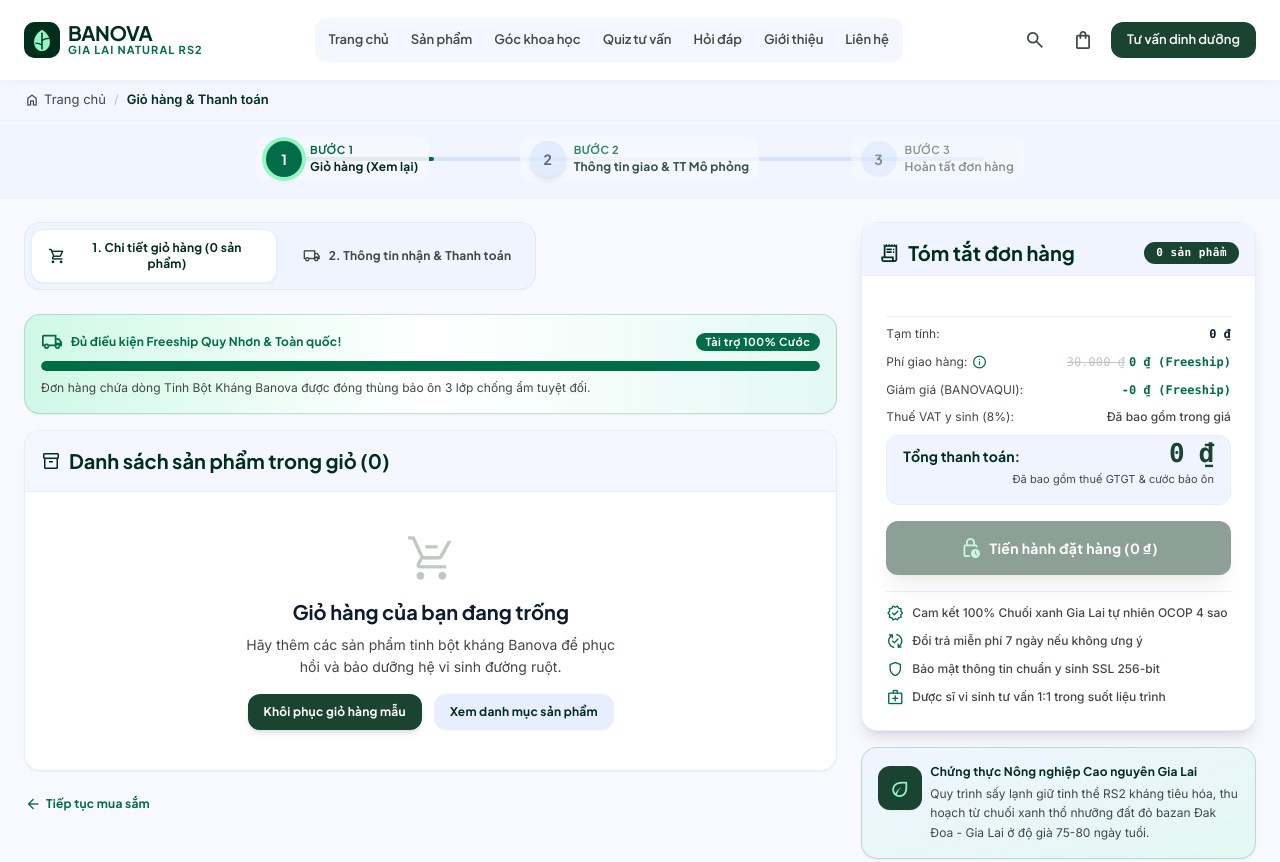
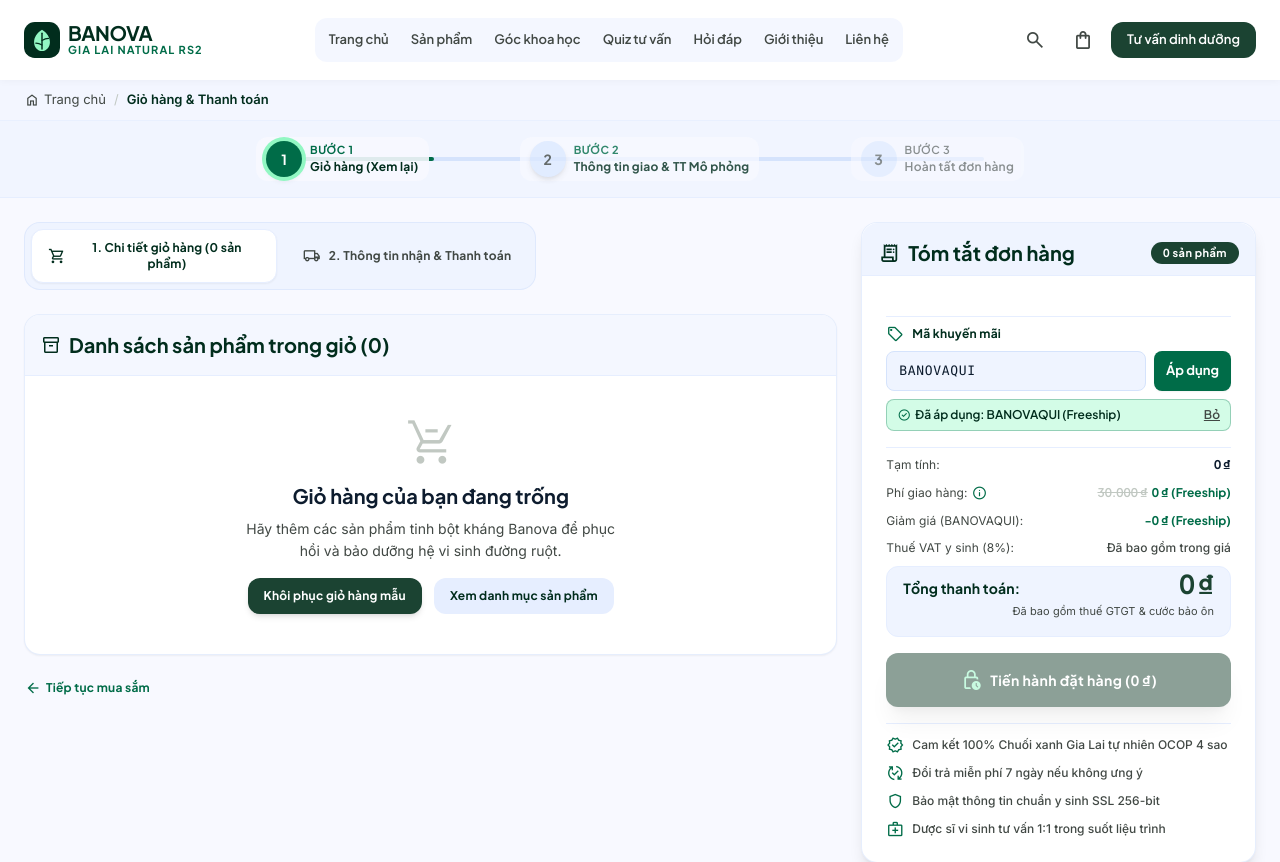
Before and after one commit to ThanhNam7791aaa/Banova, a React (Vite) app: page /gio-hang in a window 1280 px wide. Shown: the top 862 px of the page. Built offline with nearby package versions, Linux system fonts and the light colour scheme.

Commit message:
fix(fe): bo 2 khoi thua trong gio hang, chuyen voucher vao tom tat don hang, dong bo font so tien

```diff
--- a/src/pages/CheckoutPage.jsx
+++ b/src/pages/CheckoutPage.jsx
@@ -291,25 +291,6 @@
               {/* ======================= STEP 1: XEM LẠI GIỎ HÀNG ======================= */}
               {currentStep === 1 && (
                 <div className="space-y-space-md animate-in fade-in duration-300">
-                  {/* Free Shipping Milestone Card */}
-                  <div className="bg-gradient-to-r from-secondary-container/40 via-surface-container-lowest to-secondary-container/20 p-space-md rounded-2xl border border-secondary/20 shadow-sm space-y-2">
-                    <div className="flex items-center justify-between">
-                      <div className="flex items-center gap-2 text-secondary">
-                        <span className="material-symbols-outlined text-[22px]">local_shipping</span>
-                        <span className="font-label-md text-label-md font-bold">Đủ điều kiện Freeship Quy Nhơn &amp; Toàn quốc!</span>
-                      </div>
-                      <span className="font-label-sm text-label-sm bg-secondary text-on-secondary px-2.5 py-0.5 rounded-full font-bold">
-                        Tài trợ 100% Cước
-                      </span>
-                    </div>
-                    <div className="w-full bg-surface-container h-2.5 rounded-full overflow-hidden">
-                      <div className="bg-secondary h-full rounded-full transition-all duration-700" style={{ width: '100%' }} />
-                    </div>
-                    <p className="font-body-sm text-body-sm text-on-surface-variant">
-                      Đơn hàng chứa dòng Tinh Bột Kháng Banova được đóng thùng bảo ôn 3 lớp chống ẩm tuyệt đối.
-                    </p>
-                  </div>
-
                   {/* Cart Products List */}
                   <div className="bg-surface-container-lowest rounded-2xl shadow-sm border border-surface-container-highest/60 overflow-hidden">
                     <div className="p-space-md bg-surface-container-low/70 flex justify-between items-center border-b border-surface-container">
@@ -369,7 +350,7 @@
                                 <p className="font-body-sm text-body-sm text-on-surface-variant line-clamp-1">
                                   {item.description || 'Sản phẩm dinh dưỡng vi sinh kháng tinh bột RS2'}
                                 </p>
-                                <div className="text-secondary font-bold font-label-md text-label-md sm:hidden mt-1">
+                                <div className="text-secondary font-bold font-label-md text-label-md sm:hidden mt-1 tabular-nums">
                                   {formatVND(item.price)}
                                 </div>
                               </div>
@@ -377,7 +358,7 @@
 
                             <div className="flex items-center justify-between w-full sm:w-auto gap-space-lg shrink-0">
                               <div className="hidden sm:block text-right">
-                                <span className="font-label-md text-label-md text-on-surface font-bold">
+                                <span className="font-label-md text-label-md text-on-surface font-bold tabular-nums">
                                   {formatVND(item.price)}
                                 </span>
                                 <span className="block font-body-sm text-[12px] text-on-surface-variant">Đơn giá</span>
@@ -406,7 +387,7 @@
 
                               {/* Thành tiền & Nút Xóa */}
                               <div className="text-right min-w-[100px]">
-                                <div className="font-headline-sm text-headline-sm text-primary font-extrabold font-mono">
+                                <div className="font-headline-sm text-headline-sm text-primary font-bold tabular-nums">
                                   {formatVND(item.price * item.quantity)}
                                 </div>
                                 <button
@@ -465,71 +446,12 @@
                             </p>
                           </div>
                         </div>
-                        <span className="font-label-md text-label-md font-extrabold text-secondary font-mono">
+                        <span className="font-label-md text-label-md font-bold text-secondary tabular-nums">
                           0 ₫ (Miễn phí)
                         </span>
                       </div>
                     )}
                   </div>
-
-                  {/* Promo Code Section */}
-                  {cartItems.length > 0 && (
-                    <div className="space-y-space-xs">
-                      <div className="bg-surface-container-lowest p-space-md rounded-2xl shadow-sm border border-surface-container-highest/60 flex flex-col sm:flex-row items-center justify-between gap-space-md">
-                        <div className="flex items-center gap-space-sm w-full sm:w-auto">
-                          <div className="w-10 h-10 rounded-xl bg-secondary-container/60 flex items-center justify-center text-secondary">
-                            <span className="material-symbols-outlined text-[22px]">sell</span>
-                          </div>
-                          <div>
-                            <p className="font-label-md text-label-md text-primary font-bold">Mã Voucher / Khuyến mãi</p>
-                            <p className="font-body-sm text-body-sm text-on-surface-variant">
-                              Nhập mã ưu đãi (Ví dụ: <strong className="text-secondary font-mono">BANOVAQUI</strong> hoặc <strong className="text-secondary font-mono">FREESHIP</strong>)
-                            </p>
-                          </div>
-                        </div>
-                        <form onSubmit={handleApplyCoupon} className="flex items-center gap-2 w-full sm:w-auto">
-                          <div className="relative flex-1 sm:w-64">
-                            <input
-                              type="text"
-                              value={couponCode}
-                              onChange={(e) => setCouponCode(e.target.value)}
-                              placeholder="Nhập BANOVAQUI"
-                              className="w-full h-11 px-4 bg-surface-container-low border border-surface-container-highest rounded-xl text-on-surface font-label-md text-label-md focus:outline-none focus:border-secondary focus:bg-surface-container-lowest uppercase tracking-wider font-mono"
-                            />
-                          </div>
-                          <button
-                            type="submit"
-                            className="h-11 px-space-md bg-secondary text-on-secondary rounded-xl font-label-md text-label-md hover:bg-secondary/90 transition-all font-bold shrink-0 shadow-sm cursor-pointer"
-                          >
-                            Áp dụng
-                          </button>
-                        </form>
-                      </div>
-
-                      {couponError && (
-                        <p className="text-error font-body-sm text-sm px-2">{couponError}</p>
-                      )}
-
-                      {/* Coupon Applied Badge Banner */}
-                      {couponApplied && (
-                        <div className="bg-secondary-container/40 border border-secondary/30 p-space-sm rounded-xl flex items-center justify-between">
-                          <div className="flex items-center gap-space-sm">
-                            <span className="material-symbols-outlined text-secondary">check_circle</span>
-                            <span className="font-label-md text-label-md text-primary font-bold">
-                              Mã <strong className="font-mono text-secondary">{couponCode || 'BANOVAQUI'}</strong> đã kích hoạt thành công: Miễn phí vận chuyển 100% toàn quốc
-                            </span>
-                          </div>
-                          <button
-                            type="button"
-                            onClick={handleRemoveCoupon}
-                            className="font-label-sm text-label-sm text-on-surface-variant hover:text-error underline font-semibold cursor-pointer"
-                          >
-                            Bỏ chọn
-                          </button>
-                        </div>
-                      )}
-                    </div>
-                  )}
 
                   {/* Thanh điều hướng thao tác Bước 1 */}
                   <div className="flex justify-between items-center pt-2">
@@ -862,7 +784,7 @@
                     <span className="material-symbols-outlined text-primary text-[22px]">receipt_long</span>
                     <h3 className="font-headline-sm text-headline-sm text-primary font-bold">Tóm tắt đơn hàng</h3>
                   </div>
-                  <span className="font-label-sm text-label-sm bg-primary-container text-on-primary px-3 py-1 rounded-full font-bold font-mono">
+                  <span className="font-label-sm text-label-sm bg-primary-container text-on-primary px-3 py-1 rounded-full font-bold tabular-nums">
                     {totalQty} sản phẩm
                   </span>
                 </div>
@@ -877,18 +799,59 @@
                           {item.quantity}x {item.name}
                         </span>
                       </div>
-                      <span className="font-bold text-primary font-mono text-sm shrink-0">
+                      <span className="font-bold text-primary text-sm shrink-0 font-label-md tabular-nums">
                         {formatVND(item.price * item.quantity)}
                       </span>
                     </div>
                   ))}
                 </div>
 
+                {/* Mã khuyến mãi */}
+                <div className="pt-2 border-t border-surface-container space-y-2">
+                  <div className="flex items-center gap-2 text-primary">
+                    <span className="material-symbols-outlined text-secondary text-[18px]">sell</span>
+                    <span className="font-label-md text-label-md font-bold">Mã khuyến mãi</span>
+                  </div>
+                  <form onSubmit={handleApplyCoupon} className="flex items-center gap-2">
+                    <input
+                      type="text"
+                      value={couponCode}
+                      onChange={(e) => setCouponCode(e.target.value)}
+                      placeholder="Nhập BANOVAQUI"
+                      className="flex-1 h-10 px-3 bg-surface-container-low border border-surface-container-highest rounded-lg text-on-surface font-label-md text-[13px] focus:outline-none focus:border-secondary focus:bg-surface-container-lowest uppercase tracking-wider font-mono"
+                    />
+                    <button
+                      type="submit"
+                      className="h-10 px-3 bg-secondary text-on-secondary rounded-lg font-label-md text-[13px] hover:bg-secondary/90 transition-all font-bold shrink-0 shadow-sm cursor-pointer"
+                    >
+                      Áp dụng
+                    </button>
+                  </form>
+                  {couponError && (
+                    <p className="text-error font-body-sm text-[12px]">{couponError}</p>
+                  )}
+                  {couponApplied && (
+                    <div className="flex items-center justify-between gap-2 bg-secondary-container/40 border border-secondary/30 rounded-lg px-2.5 py-1.5">
+                      <span className="font-label-sm text-[12px] text-primary font-semibold flex items-center gap-1">
+                        <span className="material-symbols-outlined text-secondary text-[14px]">check_circle</span>
+                        Đã áp dụng: {couponCode || 'BANOVAQUI'} (Freeship)
+                      </span>
+                      <button
+                        type="button"
+                        onClick={handleRemoveCoupon}
+                        className="font-label-sm text-[12px] text-on-surface-variant hover:text-error underline font-semibold cursor-pointer"
+                      >
+                        Bỏ
+                      </button>
+                    </div>
+                  )}
+                </div>
+
                 {/* Bảng tính chi phí */}
                 <div className="space-y-2.5 pt-2 border-t border-surface-container text-body-sm">
                   <div className="flex justify-between items-center text-on-surface-variant">
                     <span>Tạm tính:</span>
-                    <span className="font-bold text-on-surface font-mono">{formatVND(subtotal)}</span>
+                    <span className="font-bold text-on-surface font-label-md tabular-nums">{formatVND(subtotal)}</span>
                   </div>
                   <div className="flex justify-between items-center text-on-surface-variant">
                     <span className="flex items-center gap-1">
@@ -896,13 +859,13 @@
                       <span className="material-symbols-outlined text-[16px] text-secondary" title="Freeship Quy Nhơn &amp; Toàn Quốc">info</span>
                     </span>
                     <div className="text-right">
-                      <span className="text-outline-variant line-through text-xs font-mono mr-1">30.000 ₫</span>
-                      <span className="text-secondary font-bold font-mono">0 ₫ (Freeship)</span>
+                      <span className="text-outline-variant line-through text-xs font-label-md tabular-nums mr-1">30.000 ₫</span>
+                      <span className="text-secondary font-bold font-label-md tabular-nums">0 ₫ (Freeship)</span>
                     </div>
                   </div>
                   <div className="flex justify-between items-center text-on-surface-variant">
                     <span>Giảm giá ({couponCode}):</span>
-                    <span className="text-secondary font-bold font-mono">
+                    <span className="text-secondary font-bold font-label-md tabular-nums">
                       {couponApplied ? '-0 ₫ (Freeship)' : '0 ₫'}
                     </span>
                   </div>
@@ -915,7 +878,7 @@
                   <div className="pt-space-sm mt-space-sm bg-surface-container-low p-space-md rounded-xl space-y-1 border border-surface-container">
                     <div className="flex justify-between items-baseline">
                       <span className="font-label-lg text-label-lg font-bold text-primary">Tổng thanh toán:</span>
-                      <span className="font-headline-lg text-[26px] font-extrabold text-primary-container tracking-tight font-mono">
+                      <span className="font-headline-lg text-[26px] font-bold text-primary-container tracking-tight tabular-nums">
                         {formatVND(finalTotal)}
                       </span>
                     </div>
@@ -947,7 +910,7 @@
                       handleSubmitOrder();
                     }
                   }}
-                  className="w-full py-4 bg-primary-container text-on-primary rounded-xl font-label-lg text-label-lg font-bold tracking-wide shadow-xl hover:bg-primary transition-all flex items-center justify-center gap-2 group transform active:scale-[0.98] cursor-pointer disabled:opacity-50 disabled:pointer-events-none"
+                  className="w-full py-4 bg-primary-container text-on-primary rounded-xl font-label-lg text-label-lg font-bold tracking-wide shadow-xl hover:bg-primary transition-all flex items-center justify-center gap-2 group transform active:scale-[0.98] cursor-pointer disabled:opacity-50 disabled:pointer-events-none tabular-nums"
                 >
                   <span className="material-symbols-outlined text-[22px] group-hover:rotate-12 transition-transform text-secondary-fixed">
                     lock_clock
@@ -986,18 +949,6 @@
                 </div>
               </div>
 
-              {/* Thông tin chứng thực nông nghiệp Gia Lai */}
-              <div className="bg-gradient-to-br from-surface-container-low to-secondary-container/20 border border-secondary/20 rounded-2xl p-space-md flex items-start gap-space-sm shadow-sm">
-                <div className="w-11 h-11 rounded-xl bg-primary-container text-on-primary flex items-center justify-center shrink-0 shadow-sm mt-0.5">
-                  <span className="material-symbols-outlined text-secondary-fixed text-[22px]">eco</span>
-                </div>
-                <div className="space-y-1">
-                  <h4 className="font-label-md text-label-md font-bold text-primary">Chứng thực Nông nghiệp Cao nguyên Gia Lai</h4>
-                  <p className="font-body-sm text-[12px] text-on-surface-variant leading-relaxed">
-                    Quy trình sấy lạnh giữ tinh thể RS2 kháng tiêu hóa, thu hoạch từ chuối xanh thổ nhưỡng đất đỏ bazan Đak Đoa - Gia Lai ở độ già 75-80 ngày tuổi.
-                  </p>
-                </div>
-              </div>
             </div>
           </div>
         </div>
@@ -1179,7 +1130,7 @@
                             </p>
                           </div>
                         </div>
-                        <span className="font-label-sm text-label-sm px-2 py-1 rounded bg-surface-container-highest text-on-surface-variant font-bold font-mono">
+                        <span className="font-label-sm text-label-sm px-2 py-1 rounded bg-surface-container-highest text-on-surface-variant font-bold tabular-nums">
                           {orderSuccessData.paymentMethod === 'demo' ? 'Sandbox 0đ' : 'COD'}
                         </span>
                       </div>
@@ -1241,7 +1192,7 @@
                                   {item.rsTag || 'RS2 Tự nhiên từ chuối xanh Đak Đoa Gia Lai'}
                                 </p>
                               </div>
-                              <span className="font-headline-sm text-headline-sm text-[16px] text-primary font-bold font-mono">
+                              <span className="font-headline-sm text-headline-sm text-[16px] text-primary font-bold tabular-nums">
                                 {formatVND(item.price * item.quantity)}
                               </span>
                             </div>
@@ -1275,7 +1226,7 @@
                                 Liệu trình kích hoạt vi khuẩn tạo Butyrate
                               </p>
                             </div>
-                            <span className="font-label-lg text-label-lg text-secondary font-bold font-mono">0 ₫</span>
+                            <span className="font-label-lg text-label-lg text-secondary font-bold tabular-nums">0 ₫</span>
                           </div>
                         </div>
                       </div>
@@ -1285,17 +1236,17 @@
                     <div className="mt-space-lg pt-space-md space-y-space-xs border-t border-surface-container">
                       <div className="flex justify-between font-body-md text-body-md text-on-surface-variant">
                         <span>Tạm tính</span>
-                        <span className="text-on-surface font-semibold font-mono">{formatVND(orderSuccessData.subtotal)}</span>
+                        <span className="text-on-surface font-semibold font-label-md tabular-nums">{formatVND(orderSuccessData.subtotal)}</span>
                       </div>
                       <div className="flex justify-between font-body-md text-body-md text-on-surface-variant">
                         <span className="flex items-center gap-1">
                           Phí giao hàng <span className="text-secondary font-label-sm text-label-sm font-bold bg-secondary-container/50 px-1.5 rounded">Miễn phí (Quy Nhơn &amp; Toàn Quốc)</span>
                         </span>
-                        <span className="text-secondary font-semibold font-mono">0 ₫</span>
+                        <span className="text-secondary font-semibold font-label-md tabular-nums">0 ₫</span>
                       </div>
                       <div className="flex justify-between font-body-md text-body-md text-on-surface-variant">
                         <span>Giảm giá khuyến mãi ({couponCode})</span>
-                        <span className="text-on-surface font-semibold font-mono">-0 ₫</span>
+                        <span className="text-on-surface font-semibold font-label-md tabular-nums">-0 ₫</span>
                       </div>
                       <div className="flex justify-between font-body-md text-body-md text-on-surface-variant">
                         <span>Thuế GTGT (VAT) &amp; Phí bảo ôn</span>
@@ -1308,7 +1259,7 @@
                             Hình thức: {orderSuccessData.paymentMethod === 'demo' ? 'Đã đối soát giả lập Sandbox' : 'Thanh toán COD'}
                           </p>
                         </div>
-                        <span className="font-headline-lg text-headline-lg font-bold text-primary font-mono">
+                        <span className="font-headline-lg text-headline-lg font-bold text-primary tabular-nums">
                           {formatVND(orderSuccessData.finalTotal)}
                         </span>
                       </div>
```
